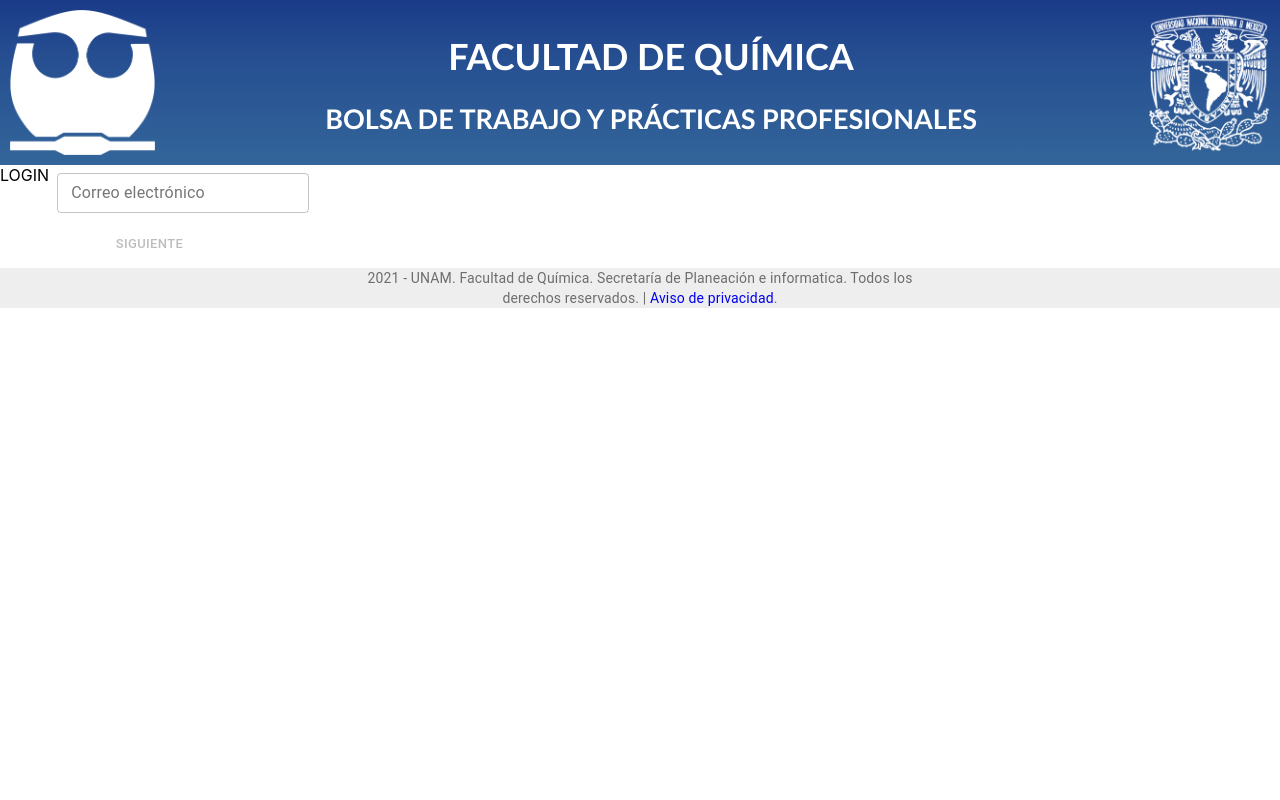
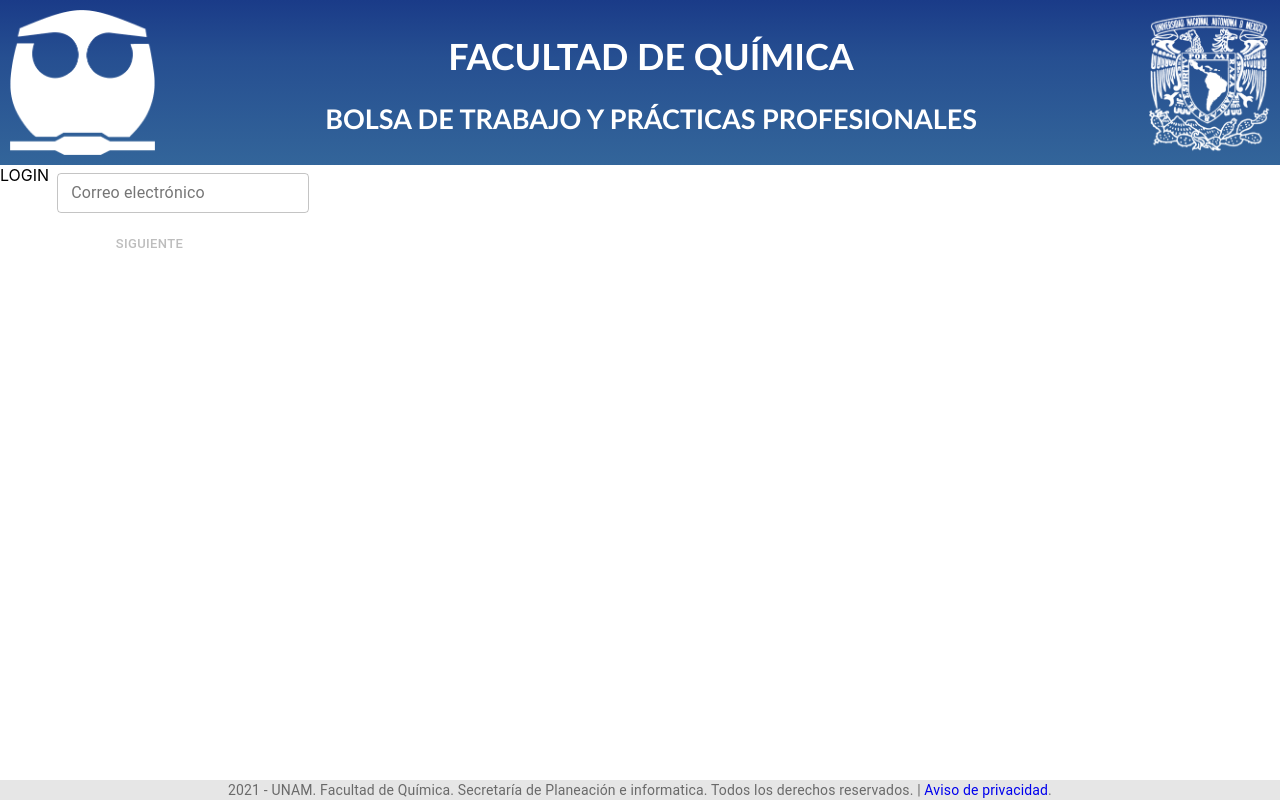
Before and after one commit to mijail73/bolsa_de_trabajo, a React (Create React App) app: page /login in a window 1280 px wide. Built offline with nearby package versions, Linux system fonts and the light colour scheme.

Commit message:
footer arreglado

```diff
--- a/src/App.js
+++ b/src/App.js
@@ -31,6 +31,17 @@
         </Route>
         <Route path="/registro">REGISTRO</Route>
         <Route path="/vacantes">VACANTES</Route>
+        <Route path="/acerca">Acerca de nosotros</Route>
+        <Route path="/contacto">
+          <h2 align="center">Contacto</h2>
+          <p align="center">
+            Para cualquier duda que tengas con respecto a la Bolsa de Trabajo y
+            Prácticas Profesionales puedes dirigirte con:
+          </p>
+          <p align="center">Maestro Javier Olguin Huerta, Encargada de BTYPP</p>
+          <p align="center">bolsatradebajofq@unam.mx</p>
+          <p align="center">Teléfono: 55 55 55 55 55</p>
+        </Route>
         <Route path="/" exact>
           <div className="App">
             <header className="App-header">
--- a/src/components/UI/Footer/Footer.js
+++ b/src/components/UI/Footer/Footer.js
@@ -1,32 +1,31 @@
 import React from 'react';
+import styled from 'styled-components';
 import Typography from '@material-ui/core/Typography';
-import { makeStyles } from '@material-ui/core/styles';
 import Container from '@material-ui/core/Container';
 import Link from '@material-ui/core/Link';
 
-const useStyles = makeStyles((theme) => ({
-  footer: {
-    padding: theme.spacing(0.001, 0.001),
-    marginTop: 'auto',
-    backgroundColor:
-      theme.palette.type === 'light'
-        ? theme.palette.grey[200]
-        : theme.palette.grey[800],
-  },
-}));
+const Stylefooter = styled.div`
+  margin-top: 1rem;
+  background-color: rgb(192, 192, 192, 0.4);
+  position: fixed;
+  bottom: 0;
+  left: 0;
+  width: 100%;
+`;
 
 function Foo() {
-  const classes = useStyles();
   return (
-    <footer className={classes.footer}>
-      <Container maxWidth="sm">
+    <Stylefooter>
+      <footer>
+        <Container>
           <Typography variant="body2" color="textSecondary" align="center">
             {new Date().getFullYear()}
             {
               ' - UNAM. Facultad de Química. Secretaría de Planeación e informatica. Todos los derechos reservados. |'
             }
             <Link
-            color="blue"
+              target="_blank"
+              color="initial"
               href="https://quimica.unam.mx/aviso-de-privacidad/"
             >
               {' Aviso de privacidad'}
@@ -35,6 +34,7 @@
           </Typography>
         </Container>
       </footer>
+    </Stylefooter>
   );
 }
 export default Foo;
```
Lines whose indentation alone changed are shown as unchanged.
